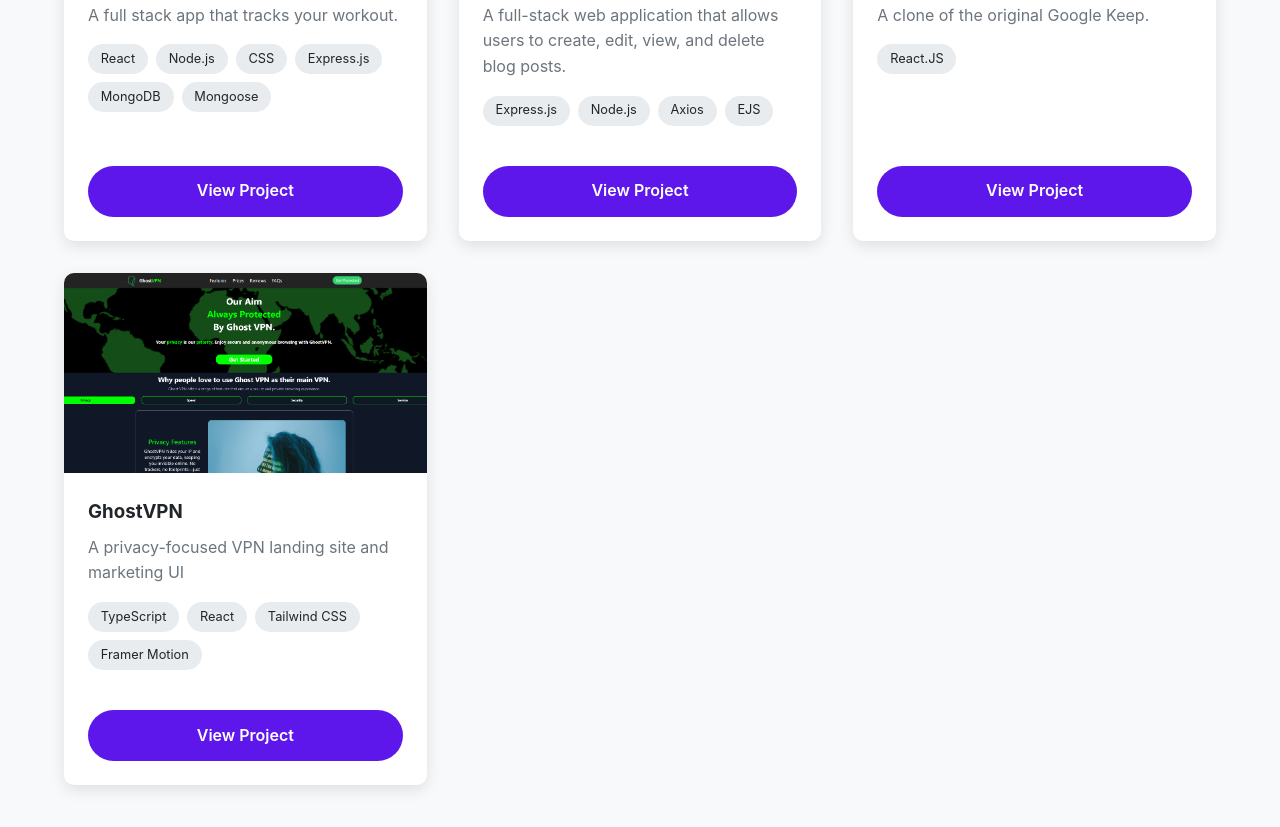
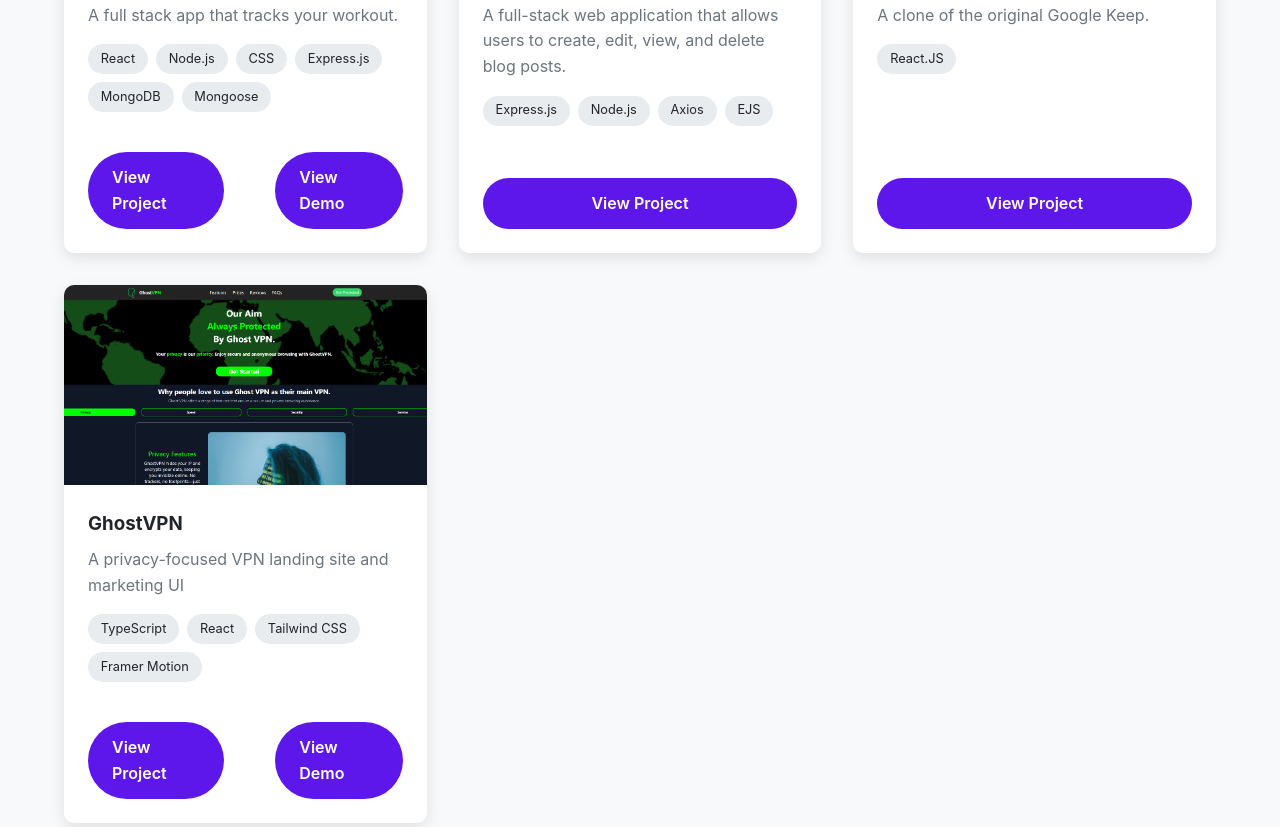
Before and after one commit to ChrApostolidis/ChrApostolidis.github.io, a plain HTML site: page index.html in a window 1280 px wide. Shown: the part 813-1640 px from the top of the page. Drawn offline with Linux system fonts and the light colour scheme.

Commit message:
Update project buttons to include demo links
Updated project buttons to include demo links and improved layout.

```diff
--- a/index.html
+++ b/index.html
@@ -6,7 +6,7 @@
     <link
       rel="icon"
       type="image/x-icon"
-      href="images/favicon/favicon-32x32.png"
+      href="images/favicon-32x32.png"
     />
     <title>My Portfolio</title>
     <style>
@@ -174,6 +174,11 @@
       .project-button:hover {
         transform: translateY(-3px);
         box-shadow: 0 7px 15px rgba(92, 23, 235, 0.3);
+      }
+
+      .container-project-button {
+        display: flex;
+        gap: 3.2rem;
       }
 
       .btn::before {
@@ -584,12 +589,20 @@
               <span class="tag">MongoDB</span>
               <span class="tag">Mongoose</span>
             </div>
+            <div class="container-project-button">
               <a
                 href="https://github.com/ChrApostolidis/Workout_Tracker"
                 target="_blank"
                 class="project-button"
                 >View Project</a
               >
+              <a
+                href="https://workout-tracker-cga8.onrender.com/"
+                target="_blank"
+                class="project-button"
+                >View Demo</a
+              >
+            </div>
           </div>
         </div>
         <div class="project-card scroll-animated">
@@ -648,12 +661,20 @@
               <span class="tag">Tailwind CSS</span>
               <span class="tag">Framer Motion</span>
             </div>
+            <div class="container-project-button">
               <a
                 href="https://github.com/ChrApostolidis/Ghost-VPN-FrontEnd"
                 target="_blank"
                 class="project-button"
                 >View Project</a
               >
+              <a
+                href="https://ghost-vpn-front-end.vercel.app/"
+                target="_blank"
+                class="project-button"
+                >View Demo</a
+              >
+            </div>
           </div>
         </div>
       </div>
@@ -758,7 +779,7 @@
 
         if (!isDeleting && charIndex === currentText.length) {
           isDeleting = true;
-          typingDelay = 1500; // Pause at end
+          typingDelay = 1500;
         } else if (isDeleting && charIndex === 0) {
           isDeleting = false;
           textIndex = (textIndex + 1) % texts.length;
```
Lines whose indentation alone changed are shown as unchanged.
